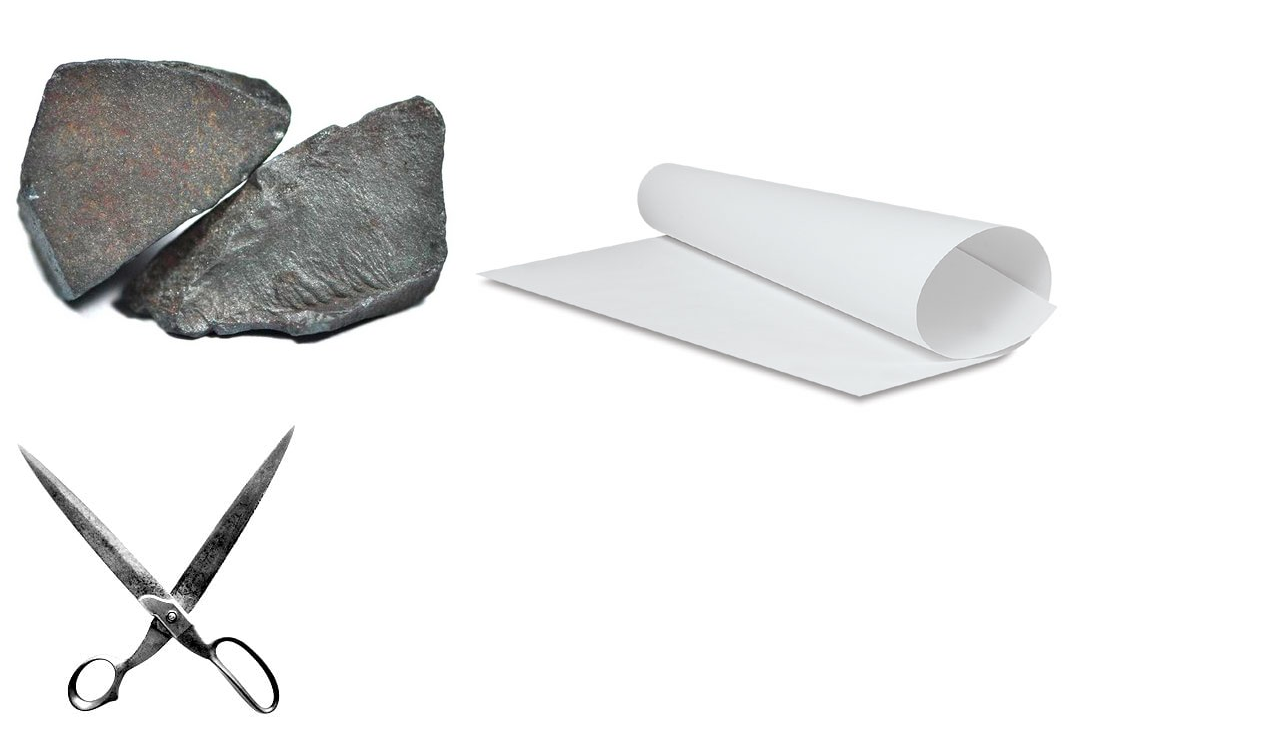
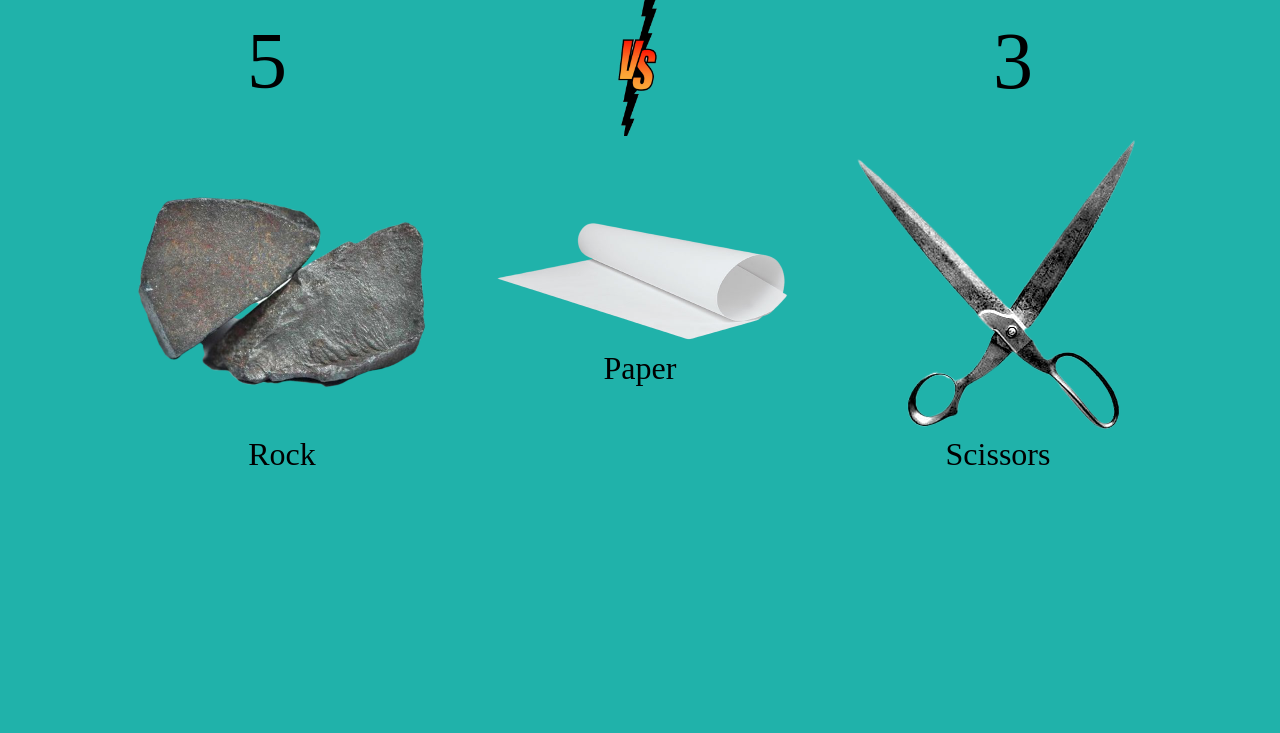
Before and after one commit to filipereolon/Pedra-papel-ou-tesoura, a plain HTML site: page index.html in a window 1280 px wide. Shown: the part 113-846 px from the top of the page. After the commit the page ends 800 px from the top, so only its background shows below. Drawn offline with Linux system fonts and the light colour scheme.

Commit message:
Fiz o html e o css, falta o Java

```diff
--- a/index.html
+++ b/index.html
@@ -9,11 +9,33 @@
     <h1>
         Pedra, papel ou tesoura?
     </h1>
+
+    <div class="pontos">
+        <p id="you">5</p>
+        <img id="vs" src="images/vs.png" alt="vs-image">
+        <p id="pc">3</p id="pc" >
+
+    </div>
+
+
+
    <div class="escolhas">
-       <img id="rock" src="images/rock.jpg" alt="rock">
-       <img id="paper" src="images/paper.jpg" alt="paper">
-       <img id="scissors" src="images/scissors.jpeg" alt="scissors">
+       <div class="pedra">
+        <img id="rock" src="images/rock.png" alt="rock">
+        <figcaption>Rock</figcaption>
+       </div>
+
+       <div class="papel">
+        <img id="paper" src="images/paper.png" alt="paper">
+        <figcaption id="leg">Paper</figcaption>
+       </div>
+       <div class="tesoura">
+        <img id="scissors" src="images/scissors.png" alt="scissors">
+        <figcaption>Scissors</figcaption>
+       </div>
+
 
    </div>
 
+
 </html>
--- a/styles/stylesheet.css
+++ b/styles/stylesheet.css
@@ -0,0 +1,73 @@
+html {
+    margin: 0;
+    padding: 0;
+    background-color:lightseagreen;
+}
+
+h1 {
+    margin: 0;
+    padding: 0;
+    display: flex;
+    justify-content: space-around;
+    font-size: 80px;
+}
+
+#vs {
+    width: 150px;
+}
+
+
+.pontos {
+    height: 150px;
+    margin: auto 100px;
+    font-size: 80px;
+    display: flex;
+    justify-content: space-around;
+    align-items: center;
+}
+
+.escolhas {
+    display: flex;
+
+    justify-content: space-around;
+    padding: 0 70px 0 70px;
+    align-items: center;
+
+}
+
+#rock, #paper, #scissors {
+    width: 300px;
+
+}
+
+.escolhas img {
+    transition: transform 0.4s;
+}
+
+.escolhas img:hover {
+    cursor: pointer;
+    transform: scale(1.08);
+}
+
+.pedra, .tesoura {
+    display: flex;
+    flex-direction: column;
+
+    height: 335px;
+    align-items: center;
+    justify-content: space-around;
+}
+
+.papel {
+    display: flex;
+    flex-direction: column;
+
+    height: 235px;
+    align-items: center;
+    justify-content: center;
+    width: 200px;
+}
+
+figcaption {
+    font-size: xx-large;
+}
```
Also changed, not shown: images/paper.png (added), images/rock.png (added), images/scissors.png (added), images/vs.png (added).
